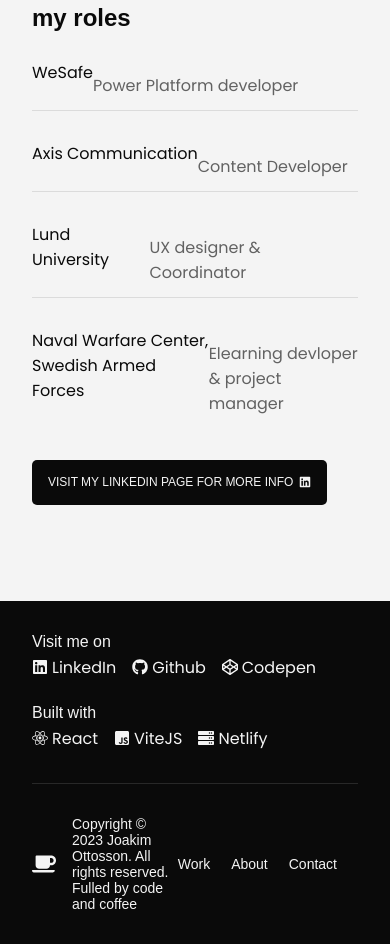
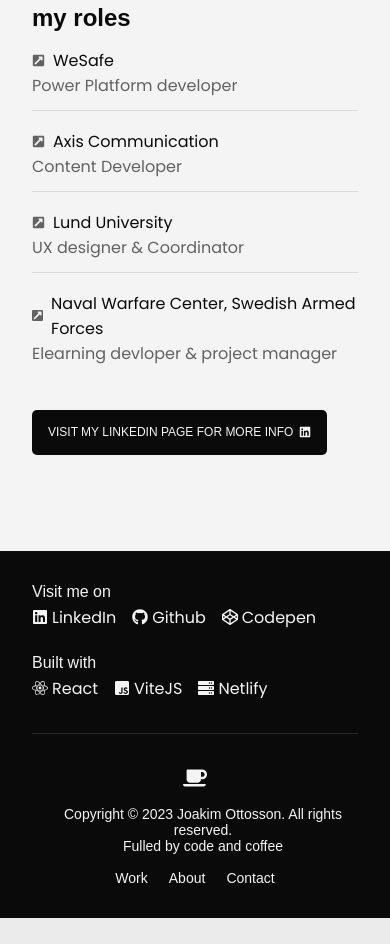
Before and after one commit to devjoppe/mi-cv-update, a React (Vite) app: page /about in a window 390 px wide. Shown: the part 2344-3288 px from the top of the page. After the commit the page ends 3262 px from the top, so only its background shows below. Built offline with nearby package versions, Linux system fonts and the light colour scheme; a web font is replaced by a local one.

Commit message:
Fixed the footer text for mobile and desktop.

```diff
--- a/src/assets/styles/_config.scss
+++ b/src/assets/styles/_config.scss
@@ -100,6 +100,10 @@ nav {
             background: var(--highlight-selected);
             color: var(--nav-selected);
             margin: 0 8px;
+            cursor: auto;
+            &:hover {
+                text-decoration: none;
+            }
         }
         &.standard {
             padding: 8px 8px;
@@ -144,11 +148,7 @@ span {
 }
 
 li {
-    display: flex;
-    align-items: center;
-    svg {
-        margin-right: 8px;
-    }
+
 }
 
 // Colors components
--- a/src/assets/styles/responsive/_min-1024.scss
+++ b/src/assets/styles/responsive/_min-1024.scss
@@ -146,6 +146,12 @@
     // Footer
     .footer-wrapper {
         width: 992px;
+        .copyright {
+            flex-direction: row;
+            .footer-text {
+                text-align: left;
+            }
+        }
     }
 
     // Text
--- a/src/components/Footer/_footer.scss
+++ b/src/components/Footer/_footer.scss
@@ -56,7 +56,7 @@ footer {
     }
     .copyright {
         display: flex;
-        flex-direction: row;
+        flex-direction: column;
         border-top: 1px solid #282828;
         margin-top: 32px;
         padding-top: 32px;
@@ -66,17 +66,20 @@ footer {
         .footer-text {
             flex: 1;
             margin-left: 16px;
+            text-align: center;
         }
         svg {
             width: 24px;
             height: 24px;
+            margin-bottom: 16px;
         }
     }
     .footer-menu-links {
+        margin-top: 16px;
         a {
             margin-right: 21px;
             color: var(--font-inverted);
-            :last-child {
+            &:last-child {
                 margin-right: 0;
             }
         }
--- a/src/components/LinkList/LinkList.tsx
+++ b/src/components/LinkList/LinkList.tsx
@@ -18,8 +18,8 @@ const LinkList:React.FC<IProp> = ({linkData, style}) => {
             {style === 0 &&
                 <li><FaExternalLinkSquareAlt size={13} /> <a href={linkData.url} target="_blank">{linkData.link_title}</a> - {linkData.description}</li>}
             {style === 1 &&
-                <li><a href={linkData.url} target="_blank">{linkData.link_title}</a><br />
-                    {linkData.description}
+                <li className="list-column"><div><FaExternalLinkSquareAlt size={13} /> <a href={linkData.url} target="_blank">{linkData.link_title}</a></div>
+                <span>{linkData.description}</span>
                 </li>}
         </>
     )
--- a/src/components/LinkList/_linklist.scss
+++ b/src/components/LinkList/_linklist.scss
@@ -11,6 +11,11 @@
         margin-top: 8px;
         margin-bottom: 32px;
         li {
+            display: flex;
+            align-items: center;
+            svg {
+                margin-right: 8px;
+            }
             color: var(--font-secondary-color);
             margin-bottom: 6px;
             padding: 12px 0;
@@ -21,6 +26,17 @@
             &:first-child {
                 padding-top: 0;
             }
+            > div {
+                display: flex;
+                align-items: center;
+            }
+            > span {
+                color: var(--font-secondary-color)
+            }
+            &.list-column {
+                flex-direction: column !important;
+                align-items: flex-start;
+            }
         }
     }
     span {
```
Also changed, not shown: src/assets/styles/style.css.
